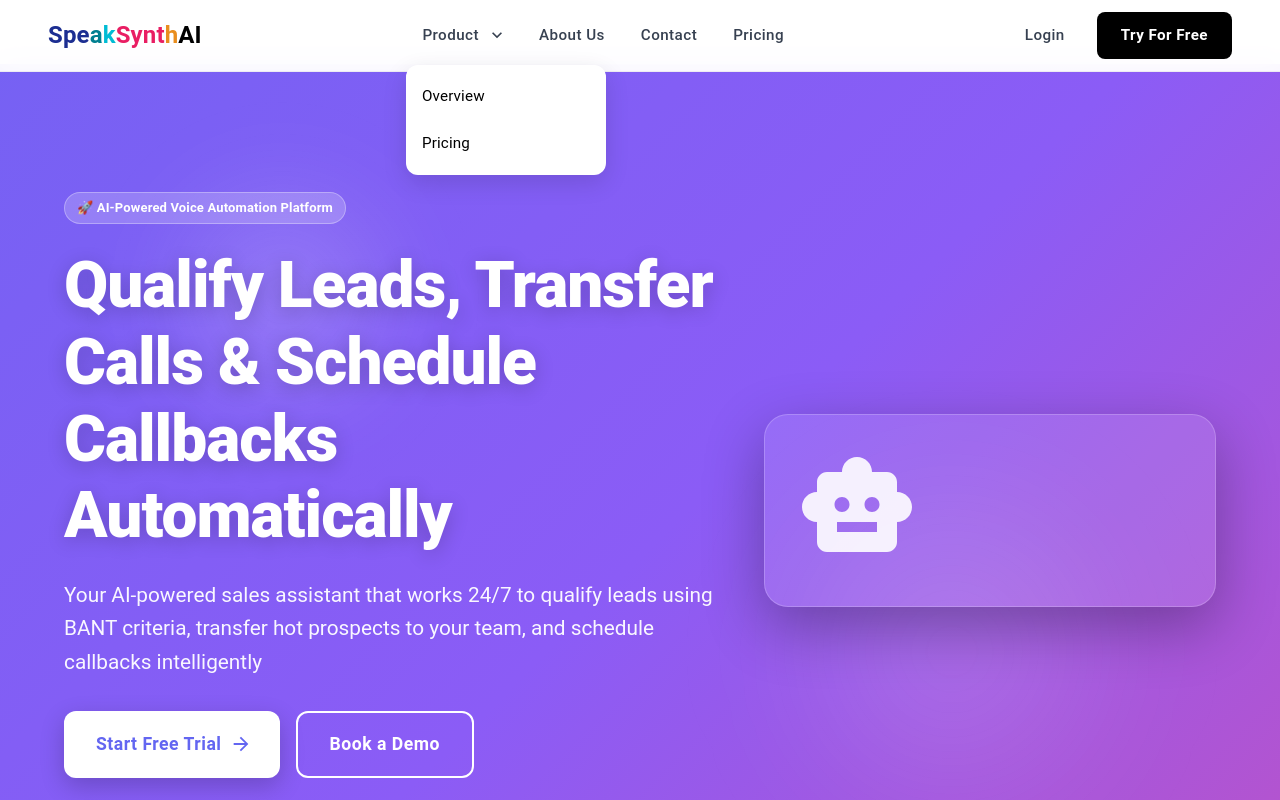
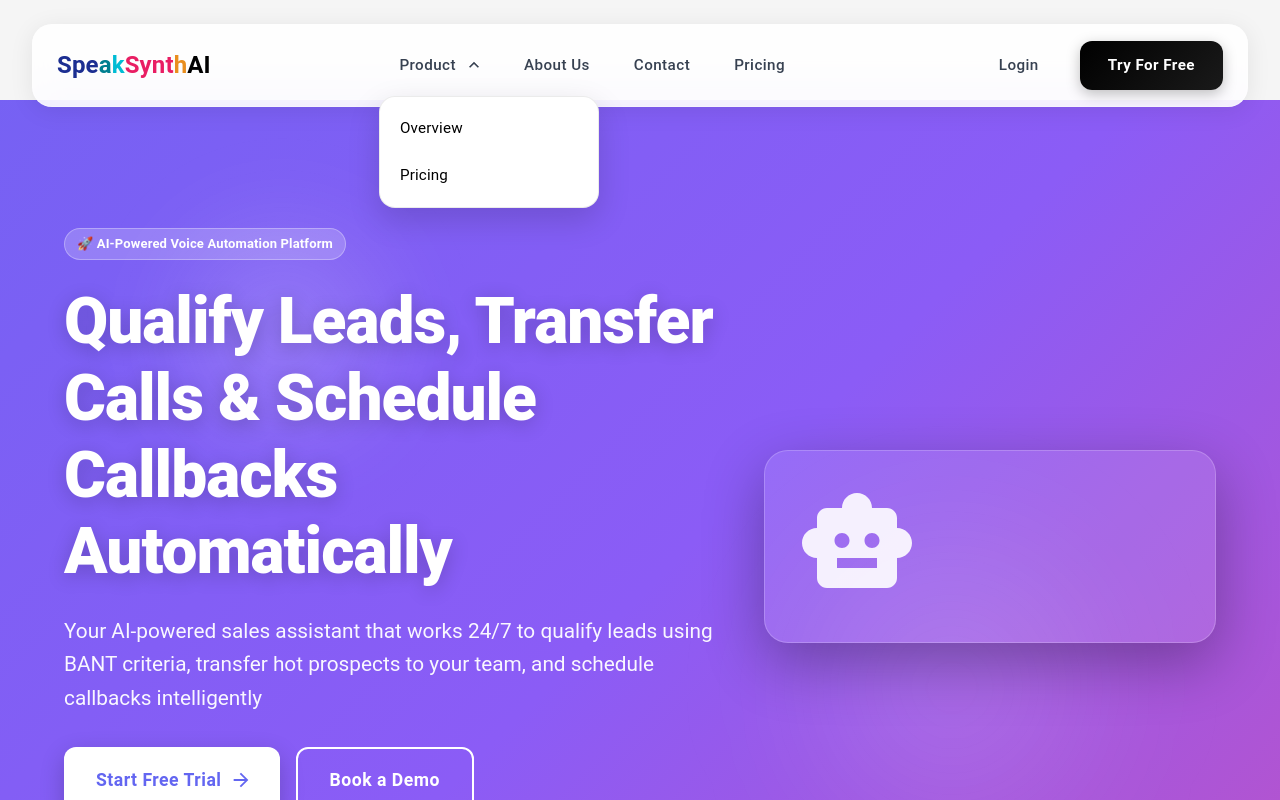
Before and after one commit to krishjaiswal8928-lgtm/ai-voice-agent-frontend, a Next.js app in the folder frontend/: page / in a window 1280 px wide. Both pictures are taken after a click on the button "Product". Shown: the top 800 px of the page. Built offline with nearby package versions, Linux system fonts and the light colour scheme.

Commit message:
Updating

```diff
--- a/frontend/src/components/LandingNav.tsx
+++ b/frontend/src/components/LandingNav.tsx
@@ -90,7 +90,7 @@
                             color: '#ffffff',
                             fontWeight: 600,
                             py: 1.5,
-                            borderRadius: '8px',
+                            borderRadius: '12px',
                             textTransform: 'none',
                             fontSize: '0.95rem',
                             '&:hover': { bgcolor: '#1a1a1a' }
@@ -105,39 +105,74 @@
 
     return (
         <>
-            <AppBar
-                position="fixed"
-                elevation={0}
+            <Box
                 sx={{
-                    bgcolor: scrolled ? 'rgba(255, 255, 255, 0.98)' : 'rgba(255, 255, 255, 0.95)',
-                    backdropFilter: 'blur(12px)',
-                    borderBottom: scrolled ? '1px solid rgba(0,0,0,0.08)' : '1px solid rgba(0,0,0,0.05)',
-                    transition: 'all 0.3s ease',
-                    boxShadow: scrolled ? '0 2px 12px rgba(0,0,0,0.04)' : 'none'
+                    position: 'fixed',
+                    top: 0,
+                    left: 0,
+                    right: 0,
+                    zIndex: 1100,
+                    px: { xs: 2, sm: 3, md: 4 },
+                    pt: { xs: 2, sm: 2.5, md: 3 },
+                    pointerEvents: 'none'
                 }}
             >
-                <Container maxWidth="xl">
-                    <Toolbar sx={{ justifyContent: 'space-between', py: 1.5, px: { xs: 2, sm: 3 } }}>
+                <Box
+                    sx={{
+                        maxWidth: '1400px',
+                        mx: 'auto',
+                        bgcolor: scrolled
+                            ? 'rgba(255, 255, 255, 0.95)'
+                            : 'rgba(255, 255, 255, 0.85)',
+                        backdropFilter: 'blur(20px)',
+                        borderRadius: { xs: '16px', md: '20px' },
+                        border: '1px solid rgba(255, 255, 255, 0.3)',
+                        boxShadow: scrolled
+                            ? '0 8px 32px rgba(0, 0, 0, 0.12), 0 2px 8px rgba(0, 0, 0, 0.08)'
+                            : '0 4px 24px rgba(0, 0, 0, 0.08)',
+                        transition: 'all 0.4s cubic-bezier(0.4, 0, 0.2, 1)',
+                        pointerEvents: 'auto',
+                        animation: 'slideDown 0.6s ease-out',
+                        '@keyframes slideDown': {
+                            from: {
+                                opacity: 0,
+                                transform: 'translateY(-20px)'
+                            },
+                            to: {
+                                opacity: 1,
+                                transform: 'translateY(0)'
+                            }
+                        },
+                        '&:hover': {
+                            boxShadow: '0 12px 40px rgba(0, 0, 0, 0.15), 0 4px 12px rgba(0, 0, 0, 0.1)',
+                            transform: 'translateY(-1px)'
+                        }
+                    }}
+                >
+                    <Toolbar sx={{ justifyContent: 'space-between', py: { xs: 1.5, md: 2 }, px: { xs: 2, md: 3 } }}>
                         {/* Logo */}
                         <Box
                             onClick={() => router.push('/')}
                             sx={{
                                 fontWeight: 700,
                                 cursor: 'pointer',
-                                fontSize: '1.5rem',
+                                fontSize: { xs: '1.3rem', md: '1.5rem' },
                                 display: 'flex',
                                 alignItems: 'center',
                                 fontFamily: 'inherit',
-                                transition: 'transform 0.2s',
-                                '&:hover': { transform: 'scale(1.02)' }
+                                transition: 'all 0.3s ease',
+                                '&:hover': {
+                                    transform: 'scale(1.05)',
+                                    filter: 'brightness(1.1)'
+                                }
                             }}
                         >
-                            <span style={{ color: '#1c2e91ff' }}>Spe</span>
-                            <span style={{ color: '#007f90ff' }}>a</span>
-                            <span style={{ color: '#00bcd4ff' }}>k</span>
-                            <span style={{ color: '#e91e63' }}>Synt</span>
-                            <span style={{ color: '#e98e1eff' }}>h</span>
-                            <span style={{ color: '#000000' }}> AI</span>
+                            <span style={{ color: '#1c2e91ff', transition: 'all 0.3s' }}>Spe</span>
+                            <span style={{ color: '#007f90ff', transition: 'all 0.3s' }}>a</span>
+                            <span style={{ color: '#00bcd4ff', transition: 'all 0.3s' }}>k</span>
+                            <span style={{ color: '#e91e63', transition: 'all 0.3s' }}>Synt</span>
+                            <span style={{ color: '#e98e1eff', transition: 'all 0.3s' }}>h</span>
+                            <span style={{ color: '#000000', transition: 'all 0.3s' }}> AI</span>
                         </Box>
 
                         {/* Desktop Navigation */}
@@ -145,18 +180,41 @@
                             {/* Product Dropdown */}
                             <Button
                                 onClick={handleProductClick}
-                                endIcon={<KeyboardArrowDown sx={{ fontSize: 18 }} />}
+                                endIcon={<KeyboardArrowDown
+                                    sx={{
+                                        fontSize: 18,
+                                        transition: 'transform 0.3s',
+                                        transform: Boolean(productAnchor) ? 'rotate(180deg)' : 'rotate(0deg)'
+                                    }}
+                                />}
                                 sx={{
                                     color: '#374151',
                                     fontWeight: 500,
-                                    px: 2,
-                                    py: 1,
+                                    px: 2.5,
+                                    py: 1.2,
                                     textTransform: 'none',
                                     fontSize: '0.95rem',
-                                    borderRadius: '8px',
+                                    borderRadius: '12px',
+                                    position: 'relative',
+                                    overflow: 'hidden',
+                                    '&::before': {
+                                        content: '""',
+                                        position: 'absolute',
+                                        top: 0,
+                                        left: '-100%',
+                                        width: '100%',
+                                        height: '100%',
+                                        background: 'linear-gradient(90deg, transparent, rgba(99, 102, 241, 0.1), transparent)',
+                                        transition: 'left 0.5s'
+                                    },
+                                    '&:hover::before': {
+                                        left: '100%'
+                                    },
                                     '&:hover': {
-                                        bgcolor: 'rgba(0, 0, 0, 0.04)'
-                                    }
+                                        bgcolor: 'rgba(99, 102, 241, 0.08)',
+                                        transform: 'translateY(-2px)'
+                                    },
+                                    transition: 'all 0.3s ease'
                                 }}
                             >
                                 Product
@@ -167,17 +225,46 @@
                                 onClose={handleProductClose}
                                 sx={{
                                     '& .MuiPaper-root': {
-                                        borderRadius: '12px',
-                                        boxShadow: '0 8px 24px rgba(0,0,0,0.12)',
+                                        borderRadius: '16px',
+                                        boxShadow: '0 12px 32px rgba(0,0,0,0.15)',
                                         mt: 1,
-                                        minWidth: 200
+                                        minWidth: 220,
+                                        border: '1px solid rgba(0,0,0,0.08)',
+                                        overflow: 'hidden'
                                     }
                                 }}
+                                TransitionProps={{
+                                    timeout: 300
+                                }}
                             >
-                                <MuiMenuItem onClick={() => { router.push('/'); handleProductClose(); }} sx={{ py: 1.5, fontSize: '0.95rem' }}>
+                                <MuiMenuItem
+                                    onClick={() => { router.push('/'); handleProductClose(); }}
+                                    sx={{
+                                        py: 1.5,
+                                        px: 2.5,
+                                        fontSize: '0.95rem',
+                                        transition: 'all 0.2s',
+                                        '&:hover': {
+                                            bgcolor: 'rgba(99, 102, 241, 0.08)',
+                                            pl: 3
+                                        }
+                                    }}
+                                >
                                     Overview
                                 </MuiMenuItem>
-                                <MuiMenuItem onClick={() => { router.push('/pricing'); handleProductClose(); }} sx={{ py: 1.5, fontSize: '0.95rem' }}>
+                                <MuiMenuItem
+                                    onClick={() => { router.push('/pricing'); handleProductClose(); }}
+                                    sx={{
+                                        py: 1.5,
+                                        px: 2.5,
+                                        fontSize: '0.95rem',
+                                        transition: 'all 0.2s',
+                                        '&:hover': {
+                                            bgcolor: 'rgba(99, 102, 241, 0.08)',
+                                            pl: 3
+                                        }
+                                    }}
+                                >
                                     Pricing
                                 </MuiMenuItem>
                             </Menu>
@@ -189,26 +276,47 @@
                                     sx={{
                                         color: pathname === item.path ? '#6366f1' : '#374151',
                                         fontWeight: pathname === item.path ? 600 : 500,
-                                        px: 2,
-                                        py: 1,
+                                        px: 2.5,
+                                        py: 1.2,
                                         textTransform: 'none',
                                         fontSize: '0.95rem',
-                                        borderRadius: '8px',
+                                        borderRadius: '12px',
                                         position: 'relative',
+                                        overflow: 'hidden',
+                                        '&::before': pathname !== item.path ? {
+                                            content: '""',
+                                            position: 'absolute',
+                                            top: 0,
+                                            left: '-100%',
+                                            width: '100%',
+                                            height: '100%',
+                                            background: 'linear-gradient(90deg, transparent, rgba(99, 102, 241, 0.1), transparent)',
+                                            transition: 'left 0.5s'
+                                        } : {},
+                                        '&:hover::before': {
+                                            left: '100%'
+                                        },
                                         '&::after': pathname === item.path ? {
                                             content: '""',
                                             position: 'absolute',
-                                            bottom: 4,
+                                            bottom: 8,
                                             left: '50%',
                                             transform: 'translateX(-50%)',
-                                            width: '24px',
-                                            height: '2px',
+                                            width: '32px',
+                                            height: '3px',
                                             bgcolor: '#6366f1',
-                                            borderRadius: '2px'
+                                            borderRadius: '2px',
+                                            animation: 'expandWidth 0.3s ease-out'
                                         } : {},
+                                        '@keyframes expandWidth': {
+                                            from: { width: '0px' },
+                                            to: { width: '32px' }
+                                        },
                                         '&:hover': {
-                                            bgcolor: 'rgba(0, 0, 0, 0.04)'
-                                        }
+                                            bgcolor: pathname === item.path ? 'rgba(99, 102, 241, 0.12)' : 'rgba(99, 102, 241, 0.08)',
+                                            transform: 'translateY(-2px)'
+                                        },
+                                        transition: 'all 0.3s ease'
                                     }}
                                 >
                                     {item.label}
@@ -217,18 +325,24 @@
                         </Box>
 
                         {/* Right side buttons */}
-                        <Box sx={{ display: { xs: 'none', md: 'flex' }, alignItems: 'center', gap: 1.5 }}>
+                        <Box sx={{ display: { xs: 'none', md: 'flex' }, alignItems: 'center', gap: 2 }}>
                             <Button
                                 onClick={() => router.push('/auth/login')}
                                 sx={{
                                     color: '#374151',
                                     fontWeight: 500,
-                                    px: 2.5,
-                                    py: 1,
+                                    px: 3,
+                                    py: 1.2,
                                     textTransform: 'none',
                                     fontSize: '0.95rem',
-                                    borderRadius: '8px',
-                                    '&:hover': { bgcolor: 'rgba(0, 0, 0, 0.04)' }
+                                    borderRadius: '12px',
+                                    border: '1.5px solid transparent',
+                                    transition: 'all 0.3s ease',
+                                    '&:hover': {
+                                        bgcolor: 'rgba(0, 0, 0, 0.04)',
+                                        border: '1.5px solid rgba(0, 0, 0, 0.1)',
+                                        transform: 'translateY(-2px)'
+                                    }
                                 }}
                             >
                                 Login
@@ -237,21 +351,36 @@
                                 variant="contained"
                                 onClick={() => router.push('/auth/register')}
                                 sx={{
-                                    bgcolor: '#000000',
+                                    background: 'linear-gradient(135deg, #000000 0%, #1a1a1a 100%)',
                                     color: '#ffffff',
                                     fontWeight: 600,
-                                    px: 3,
-                                    py: 1.25,
+                                    px: 3.5,
+                                    py: 1.4,
                                     textTransform: 'none',
                                     fontSize: '0.95rem',
-                                    borderRadius: '8px',
-                                    boxShadow: 'none',
+                                    borderRadius: '12px',
+                                    boxShadow: '0 4px 14px rgba(0, 0, 0, 0.25)',
+                                    position: 'relative',
+                                    overflow: 'hidden',
+                                    '&::before': {
+                                        content: '""',
+                                        position: 'absolute',
+                                        top: 0,
+                                        left: '-100%',
+                                        width: '100%',
+                                        height: '100%',
+                                        background: 'linear-gradient(90deg, transparent, rgba(255, 255, 255, 0.2), transparent)',
+                                        transition: 'left 0.6s'
+                                    },
+                                    '&:hover::before': {
+                                        left: '100%'
+                                    },
                                     '&:hover': {
-                                        bgcolor: '#1a1a1a',
-                                        boxShadow: '0 4px 12px rgba(0,0,0,0.15)',
-                                        transform: 'translateY(-1px)'
+                                        background: 'linear-gradient(135deg, #1a1a1a 0%, #2d2d2d 100%)',
+                                        boxShadow: '0 6px 20px rgba(0, 0, 0, 0.35)',
+                                        transform: 'translateY(-3px) scale(1.02)'
                                     },
-                                    transition: 'all 0.2s'
+                                    transition: 'all 0.3s cubic-bezier(0.4, 0, 0.2, 1)'
                                 }}
                             >
                                 Try For Free
@@ -264,13 +393,21 @@
                             aria-label="open drawer"
                             edge="start"
                             onClick={handleDrawerToggle}
-                            sx={{ display: { md: 'none' }, color: '#000000' }}
+                            sx={{
+                                display: { md: 'none' },
+                                color: '#000000',
+                                transition: 'all 0.3s',
+                                '&:hover': {
+                                    bgcolor: 'rgba(99, 102, 241, 0.1)',
+                                    transform: 'rotate(90deg)'
+                                }
+                            }}
                         >
                             <MenuIcon />
                         </IconButton>
                     </Toolbar>
-                </Container>
-            </AppBar>
+                </Box>
+            </Box>
 
             {/* Mobile drawer */}
             <Drawer
@@ -281,14 +418,18 @@
                 ModalProps={{ keepMounted: true }}
                 sx={{
                     display: { xs: 'block', md: 'none' },
-                    '& .MuiDrawer-paper': { boxSizing: 'border-box', width: 280 }
+                    '& .MuiDrawer-paper': {
+                        boxSizing: 'border-box',
+                        width: 280,
+                        borderRadius: '20px 0 0 20px'
+                    }
                 }}
             >
                 {drawer}
             </Drawer>
 
-            {/* Spacer for fixed AppBar */}
-            <Toolbar />
+            {/* Spacer for content below */}
+            <Box sx={{ height: { xs: '80px', md: '100px' } }} />
         </>
     );
 }
```
